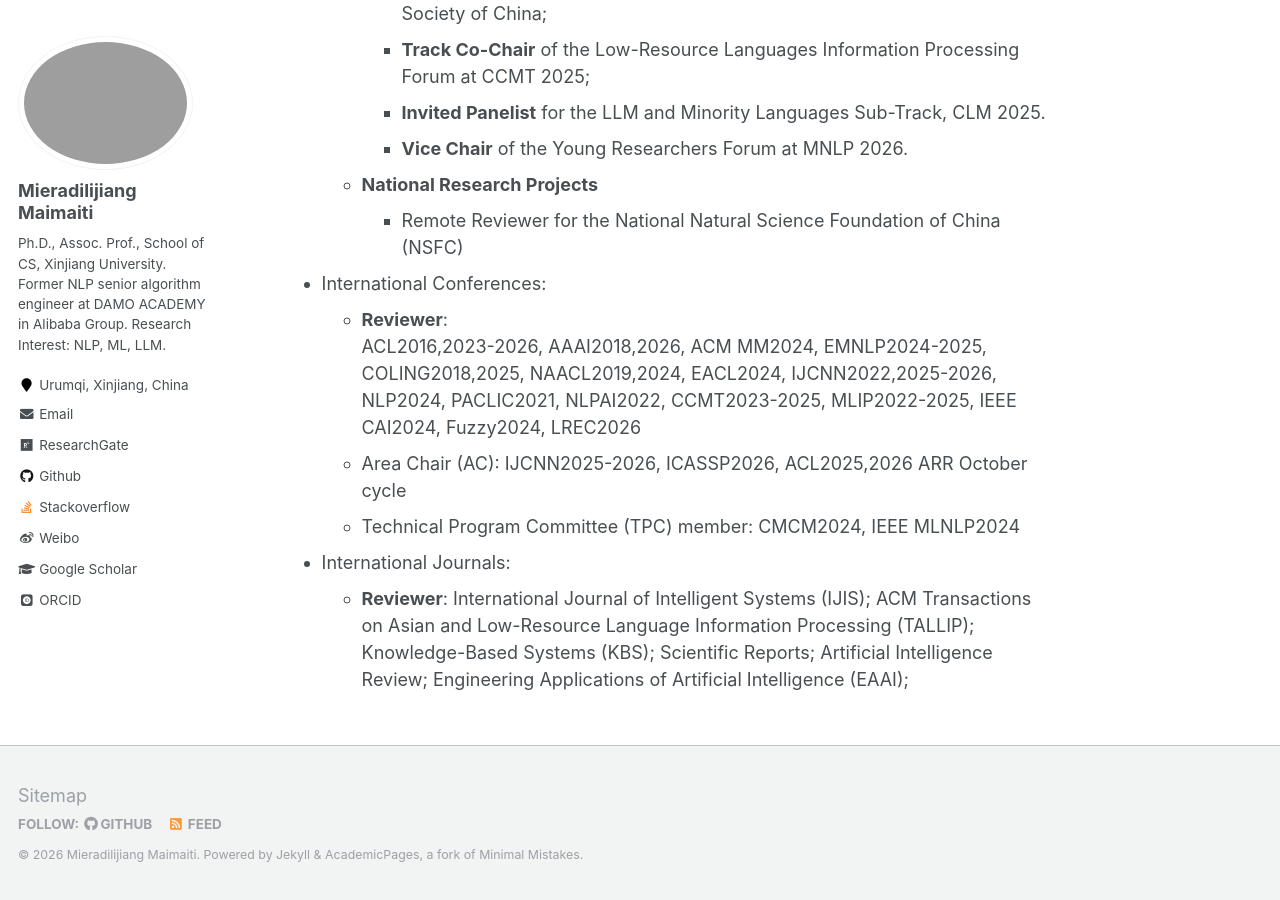
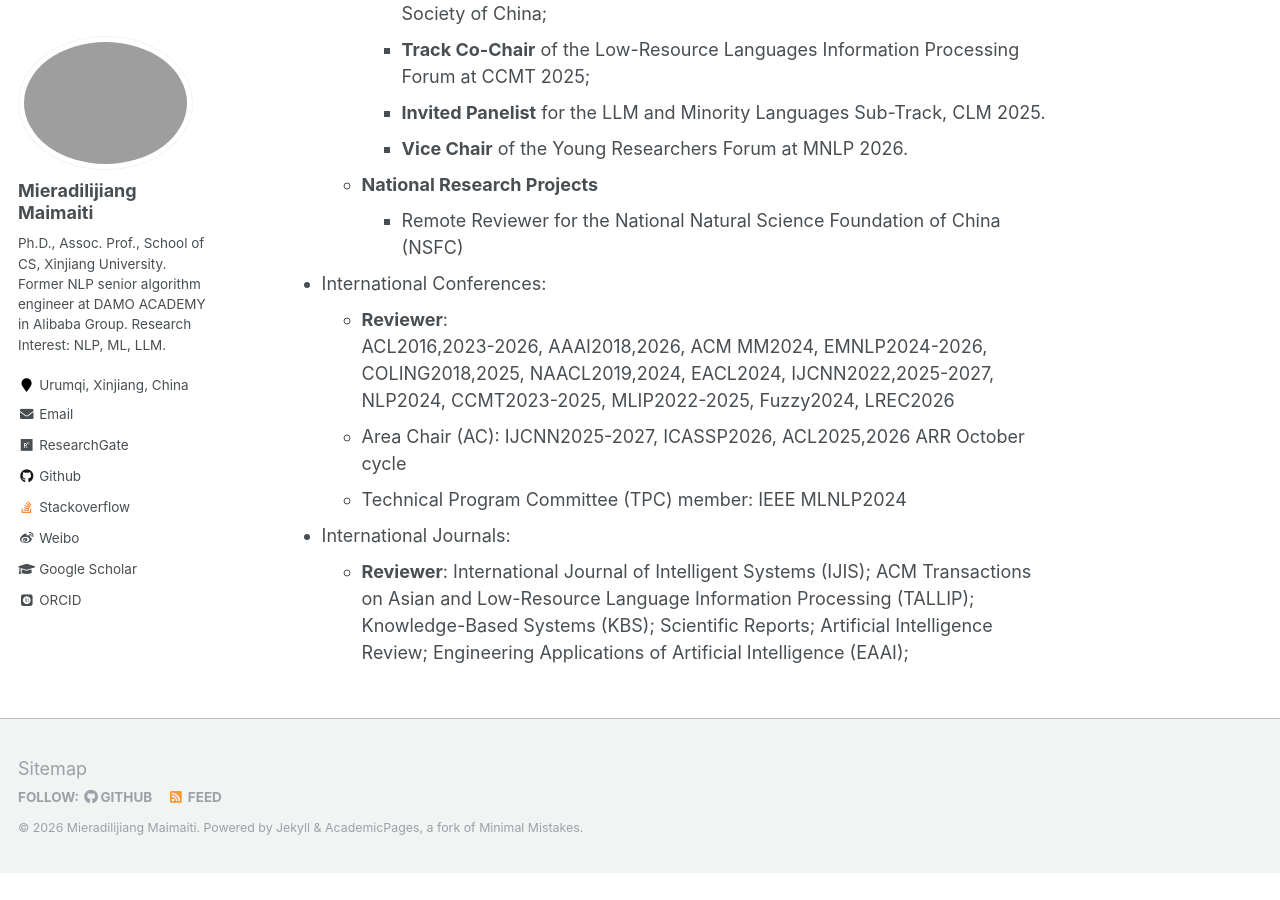
Before and after one commit to miradel51/miradel51.github.io, a Jekyll site: the page built from _pages/service.md, in a window 1280 px wide and 900 px high, scrolled down 718 px. Built offline with Jekyll 4.4.1, drawn with Linux system fonts in a browser that asks for light colours; some web fonts are replaced; after the commit the page ends 1591 px from its top, so only the background shows below that.

Commit message:
Update service.md
revised academic service details

```diff
--- a/_pages/service.md
+++ b/_pages/service.md
@@ -27,9 +27,9 @@ author_profile: true
 
 - International Conferences:
   - **Reviewer**:
-    ACL2016,2023-2026, AAAI2018,2026, ACM MM2024, EMNLP2024-2025, COLING2018,2025, NAACL2019,2024, EACL2024, IJCNN2022,2025-2026, NLP2024, PACLIC2021, NLPAI2022, CCMT2023-2025, MLIP2022-2025, IEEE CAI2024, Fuzzy2024, LREC2026
-  - Area Chair (AC): IJCNN2025-2026, ICASSP2026, ACL2025,2026 ARR October cycle
-  - Technical Program Committee (TPC) member: CMCM2024, IEEE MLNLP2024
+    ACL2016,2023-2026, AAAI2018,2026, ACM MM2024, EMNLP2024-2026, COLING2018,2025, NAACL2019,2024, EACL2024, IJCNN2022,2025-2027, NLP2024, CCMT2023-2025, MLIP2022-2025, Fuzzy2024, LREC2026
+  - Area Chair (AC): IJCNN2025-2027, ICASSP2026, ACL2025,2026 ARR October cycle
+  - Technical Program Committee (TPC) member: IEEE MLNLP2024
 
 - International Journals:
   - **Reviewer**:
```
